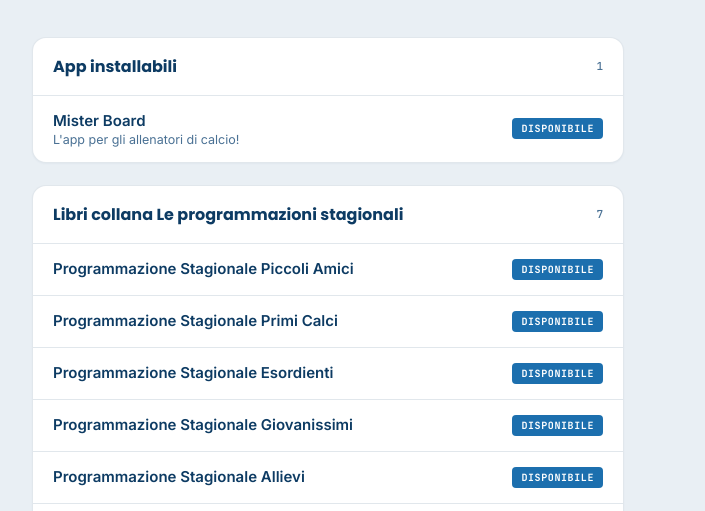
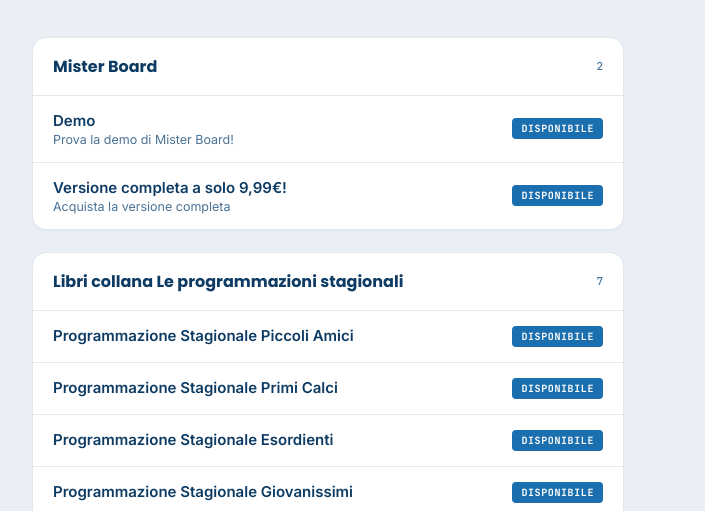
Before and after one commit to FwdStudio/hub, a plain HTML site: page index.html in a window 1280 px wide. Shown: the part 289-800 px from the top of the page, without its empty margins (312-1017 px from the left). Drawn offline with Linux system fonts and the light colour scheme.

Commit message:
Update index.html

```diff
--- a/index.html
+++ b/index.html
@@ -265,10 +265,17 @@
      ============================================================ */
   const products = [
     {
-      category: "App installabili",
+      category: "Mister Board",
       status: "live",
-      title: "Mister Board",
-      description: "L'app per gli allenatori di calcio!",
+      title: "Demo",
+      description: "Prova la demo di Mister Board!",
+      link: "https://fwdstudio.github.io/mister-board/"
+    },
+    {
+      category: "Mister Board",
+      status: "live",
+      title: "Versione completa a solo 9,99€!",
+      description: "Acquista la versione completa",
       link: "https://fwdstudio2025.lemonsqueezy.com/checkout/buy/205386ee-adc9-4058-a5c8-bbcc9a13a353"
     },
     {
```
